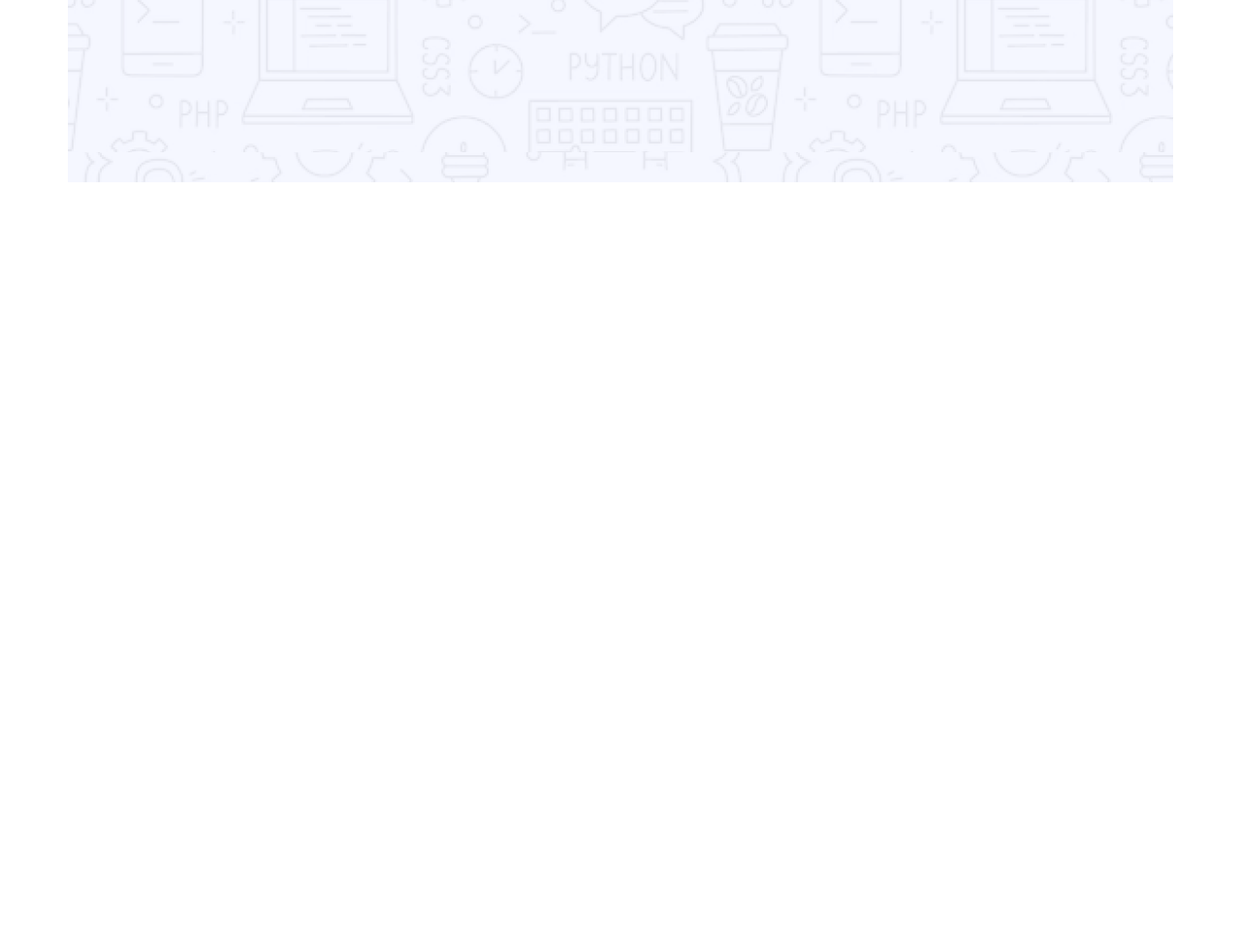
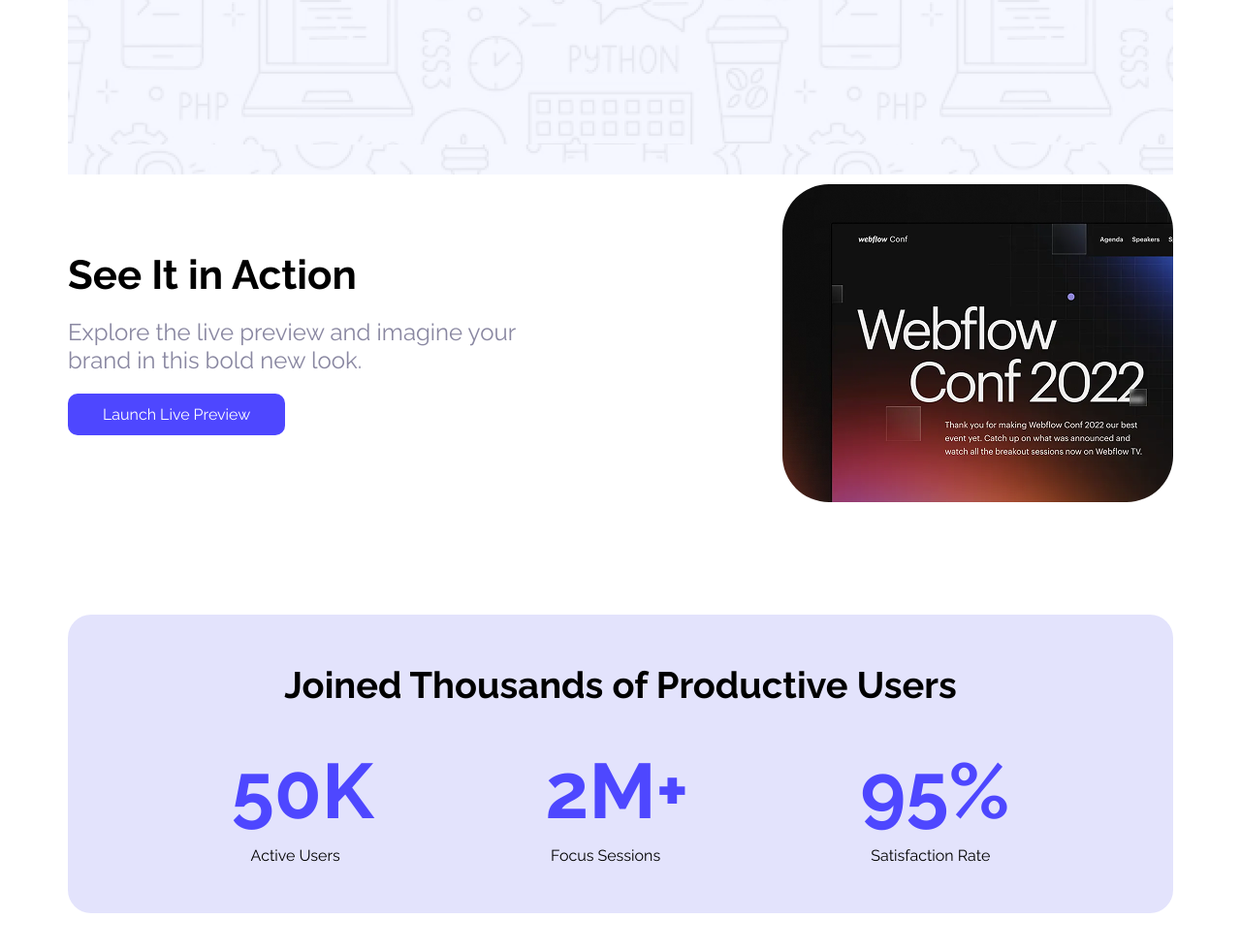
Before and after one commit to rh-rakib04/webflow-agencies, a plain HTML site: page index.html in a window 1280 px wide. Shown: the part 503-1484 px from the top of the page at 97% size. Before the commit the page ends 800 px from the top, so only its background shows below. Drawn offline with Linux system fonts and the light colour scheme.

Commit message:
added action & users section

```diff
--- a/index.html
+++ b/index.html
@@ -19,5 +19,31 @@
       </main>
     </section>
     <!-- banner section  end-->
+    <!-- action section  start-->
+    <section class="action">
+      <div class="action-text">
+        <h2>See It in Action</h2>
+        <p>
+          Explore the live preview and imagine your brand in this bold new look.
+        </p>
+        <button class="btn">Launch Live Preview</button>
+      </div>
+      <img src="Assets/wc-mini.png" alt="" />
+    </section>
+    <!-- action section  end-->
+    <!-- users section start -->
+    <section class="users">
+      <h2>Joined Thousands of Productive Users</h2>
+      <div class="number">
+        <div>50K</div>
+        <div>2M+</div>
+        <div>95%</div>
+      </div>
+      <div class="text">
+        <div>Active Users</div>
+        <div>Focus Sessions</div>
+        <div>Satisfaction Rate</div>
+      </div>
+    </section>
   </body>
 </html>
--- a/style.css
+++ b/style.css
@@ -1,41 +1,8 @@
 @import url("https://fonts.googleapis.com/css2?family=Raleway:ital,wght@0,100..900;1,100..900&display=swap");
 * {
   font-family: "Raleway", sans-serif;
-}
-/* banner section start */
-.banner {
-  background-image: url(Assets/Hero-bg.png);
   max-width: 1140px;
-  max-height: 746px;
-  margin: 0px auto;
-  padding-top: 10px;
-}
-.nav {
-  display: flex;
-  justify-content: space-between;
-  margin-top: 20px;
-  margin-bottom: 20px;
-}
-nav strong {
-  font-size: 34px;
-  color: rgb(78, 71, 255);
-  font-weight: bolder;
-}
-h1 {
-  text-align: center;
-  font-size: 65px;
-  margin-top: 158px;
-  margin-left: 40px;
-  margin-right: 40px;
-  margin-bottom: 37px;
-}
-.main {
-  display: flex;
-  flex-wrap: wrap;
-  justify-content: center;
-}
-.main button {
-  margin-bottom: 200px;
+  margin: auto;
 }
 /* All Button */
 .btn {
@@ -55,4 +22,91 @@ h1 {
   border-radius: 20px;
   transition-duration: 0.4s;
 }
+/* banner section start */
+.banner {
+  background-image: url(Assets/Hero-bg.png);
+  border-color: white;
+  margin-bottom: 10px;
+  padding-top: 10px;
+  max-height: 746px;
+}
+.nav {
+  display: flex;
+  justify-content: space-between;
+  margin-top: 20px;
+  margin-bottom: 20px;
+}
+nav strong {
+  font-size: 34px;
+  color: rgb(78, 71, 255);
+  font-weight: bolder;
+  margin-right: 900px;
+}
+h1 {
+  text-align: center;
+  font-size: 65px;
+  margin-top: 158px;
+  margin-left: 40px;
+  margin-right: 40px;
+  margin-bottom: 37px;
+}
+.main {
+  display: flex;
+  flex-wrap: wrap;
+  justify-content: center;
+}
+.main button {
+  margin-bottom: 200px;
+}
 /* banner section end */
+
+/* action section start */
+.action {
+  width: 1140px;
+  display: flex;
+  justify-content: space-between;
+}
+.action-text {
+  margin-right: 220px;
+}
+.action-text h2 {
+  font-size: 42px;
+  margin-bottom: 20px;
+}
+.action-text p {
+  font-size: 24px;
+  color: rgb(137, 135, 161);
+  margin-bottom: 20px;
+}
+.action img {
+  border-radius: 48px;
+}
+/* action section end */
+/* users section start */
+.users {
+  margin-top: 116px;
+  background-color: #e3e3fc;
+  padding-left: 80px;
+  padding-right: 80px;
+  padding-top: 50px;
+  padding-bottom: 50px;
+  border-radius: 24px;
+  margin-bottom: 137px;
+}
+.users h2 {
+  font-size: 38px;
+  text-align: center;
+  margin-bottom: 40px;
+}
+.number {
+  display: flex;
+  justify-content: space-around;
+  margin-bottom: 10px;
+  color: rgb(78, 71, 255);
+  font-size: 80px;
+  font-weight: bolder;
+}
+.text {
+  display: flex;
+  justify-content: space-around;
+}
```
